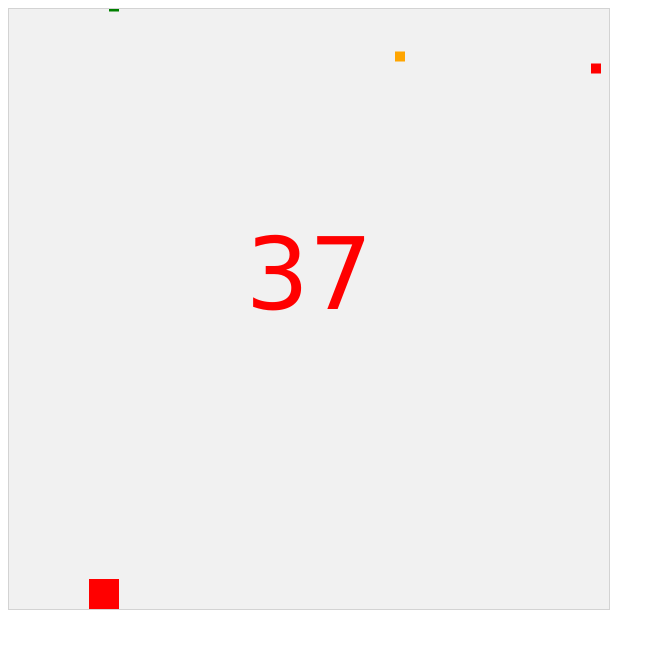
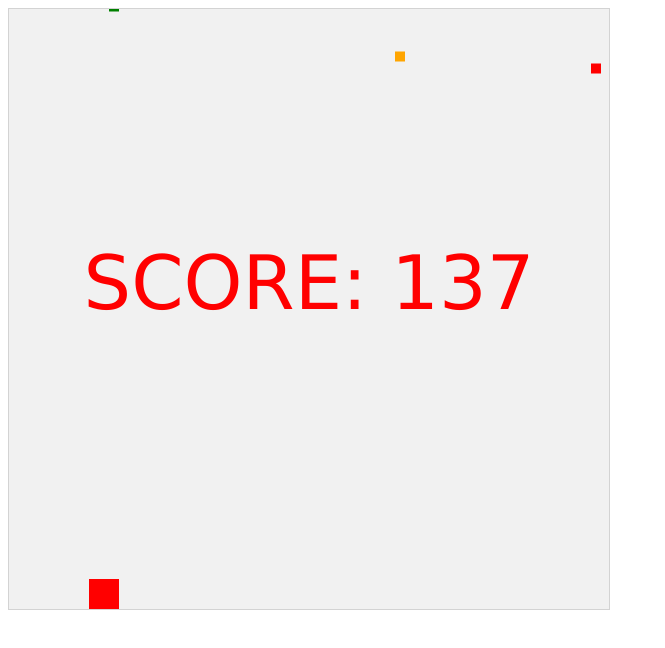
Before and after one commit to axelvestberg/asteroid-dodger, a plain HTML site: page asteroid-dodger.html in a window 1280 px wide. Shown: the whole page, without its empty margins (0-665 px from the left). Drawn offline with Linux system fonts and the light colour scheme.

Commit message:
balanced score by increasing it exponentially

```diff
--- a/asteroid-dodger.html
+++ b/asteroid-dodger.html
@@ -77,12 +77,15 @@
                 this.context.clearRect(0, 0, this.canvas.width, this.canvas.height);
             },
             gameOver: function () {
-                var score = myGameArea.frameNo;
+                var num = myGameArea.frameNo;
+                var score = Math.round((Math.pow(num, 2) / 10));
+                var scoreString = "SCORE: " + score;
+                console.log(score);
                 ctx = myGameArea.context;
-                ctx.font = "100px Verdana";
+                ctx.font = "75px Verdana";
                 ctx.fillStyle = "red";
                 ctx.textAlign = "center";
-                ctx.fillText(score, this.canvas.width / 2, this.canvas.height / 2);
+                ctx.fillText(scoreString, this.canvas.width / 2, this.canvas.height / 2);
             }
         }
 
```
